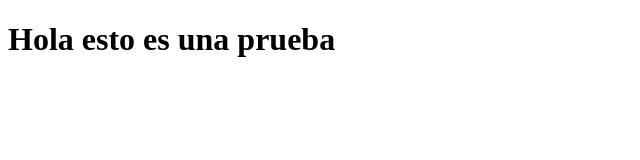
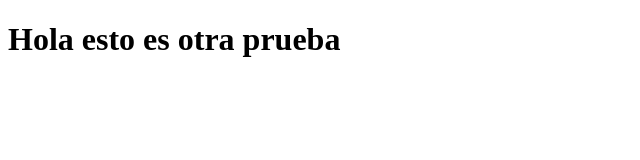
Before and after one commit to kextoy/prueba1, a plain HTML site: page index.html in a window 1280 px wide. Shown: the full height of the page, 0-640 px from the left. Drawn offline with Linux system fonts and the light colour scheme.

Commit message:
El h1 pero diferente

```diff
--- a/index.html
+++ b/index.html
@@ -7,6 +7,6 @@
     <title>Document</title>
 </head>
 <body>
-    <h1>Hola esto es una prueba</h1>
+    <h1>Hola esto es otra prueba</h1>
 </body>
 </html>
```
